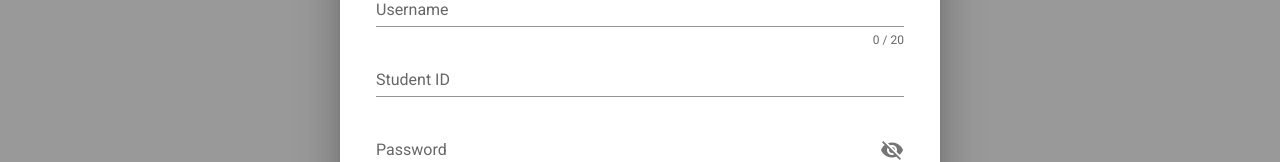
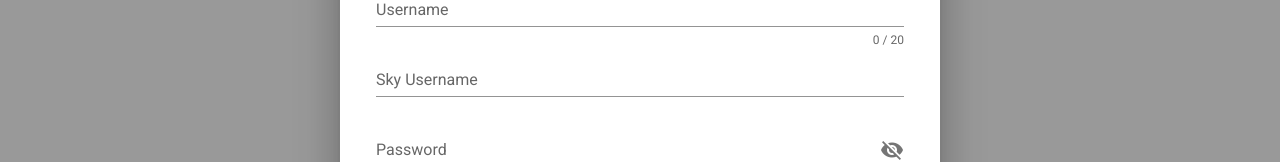
Before and after one commit to GigaCatZ/Frontend, a Vue app in the folder frontend_vue/: page /login in a window 1280 px wide. Both pictures are taken after a click on the button "REGISTER". Shown: the part 263-425 px from the top of the page. Built offline with nearby package versions, Linux system fonts and the light colour scheme.

Commit message:
"Sky Username"

```diff
--- a/frontend_vue/src/components/Login.vue
+++ b/frontend_vue/src/components/Login.vue
@@ -67,7 +67,7 @@
 
                     <v-text-field
                       v-model="studentID"
-                      label="Student ID"
+                      label="Sky Username"
                       required
                     ></v-text-field>
 
```
